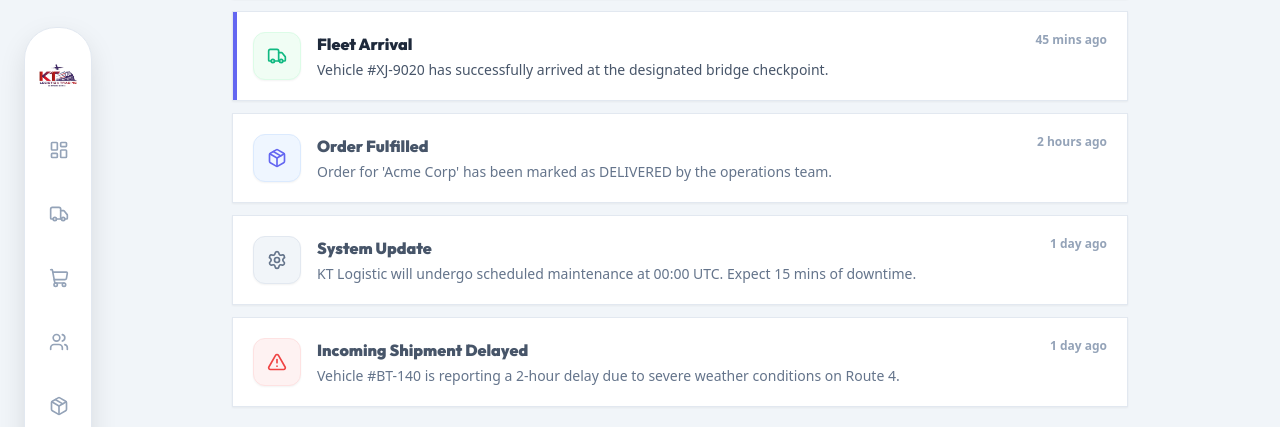
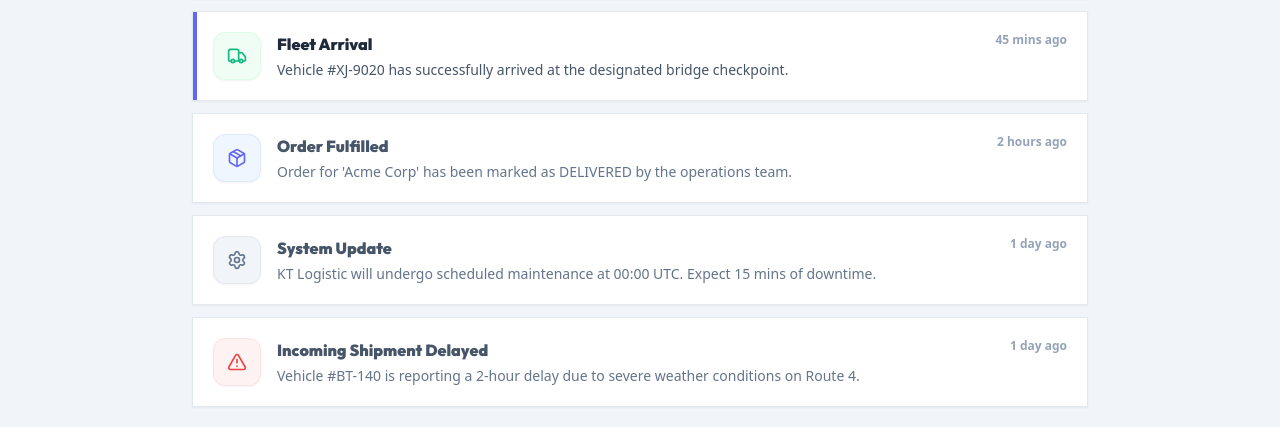
Before and after one commit to Lloydgracious/logistic-app, a Next.js app: page /notifications in a window 1280 px wide. Shown: the part 373-800 px from the top of the page. Built offline with nearby package versions, Linux system fonts and the light colour scheme; no server answers; the database is empty.

Commit message:
Remove desktop sidebar

```diff
--- a/src/app/layout.tsx
+++ b/src/app/layout.tsx
@@ -2,7 +2,6 @@ import type { Metadata } from "next";
 import { Inter, Outfit } from "next/font/google";
 import "./globals.css";
 import { Navbar } from "@/components/Navbar";
-import { Sidebar } from "@/components/Sidebar";
 import { StoreHydrator } from "@/components/StoreHydrator";
 
 const inter = Inter({ subsets: ["latin"], variable: "--font-inter" });
@@ -24,8 +23,7 @@ export default function RootLayout({
         <main className="flex-1 flex flex-col h-screen overflow-hidden relative z-10 bg-background">
           <StoreHydrator />
           <Navbar />
-          <Sidebar />
-          <div className="flex-1 overflow-y-auto p-4 md:p-8 lg:p-12 lg:pl-32 pt-24 mt-16 custom-scrollbar">
+          <div className="flex-1 overflow-y-auto p-4 md:p-8 lg:p-12 pt-24 mt-16 custom-scrollbar">
             {children}
           </div>
         </main>
```
